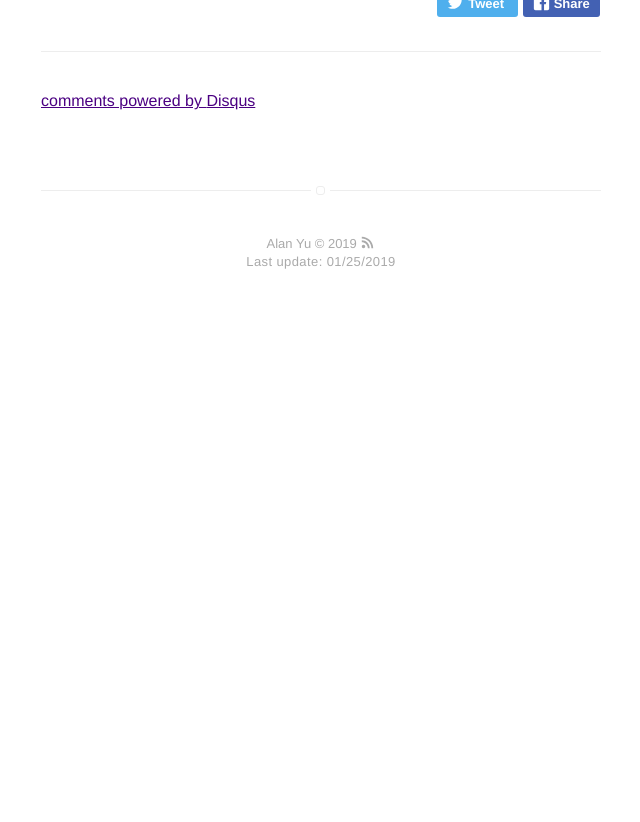
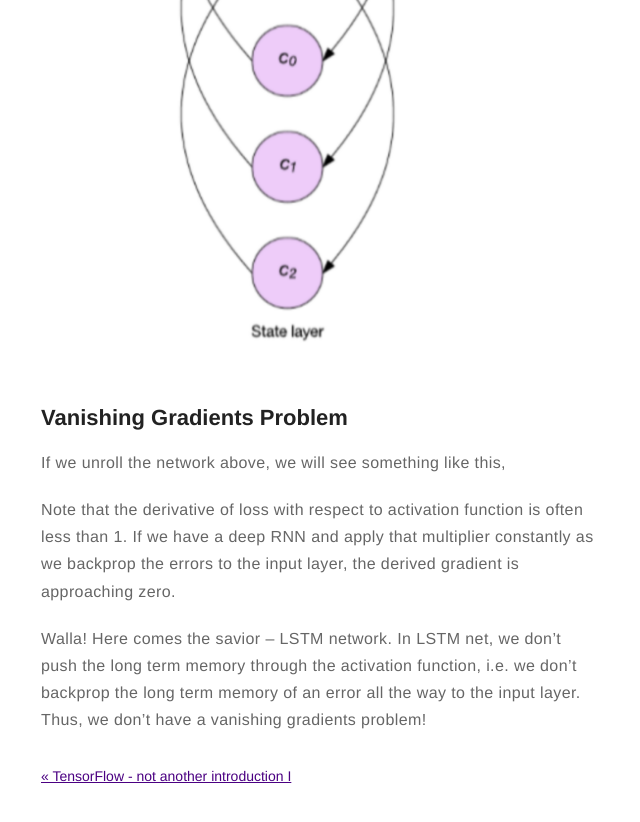
Before and after one commit to AlanFermat/AlanFermat.github.io, a Jekyll site: the page built from _posts/2019-01-18-LSTM.md, in a window 1280 px wide and 900 px high, scrolled down 1288 px. Shown: the top 822 px of the window, without its empty margins (319-959 px from the left). Built offline with Jekyll 4.4.1, drawn with Linux system fonts in a browser that asks for light colours; comment, search, counter and statistics services are not loaded; before the commit the page ends 1622 px from its top, so only the background shows below that; some of the changed text lies outside the part shown.

Commit message:
update lstm blog

```diff
--- a/_posts/2019-01-18-LSTM.md
+++ b/_posts/2019-01-18-LSTM.md
@@ -19,8 +19,22 @@ description: An introduction to Google's open-source neural network framework te
 
 In this post we will introduce a more interesting, state-of-art neural network model to the readers: Long-short-term-memory Network.
 
-_Long-short-term-memory network_ or _LSTM network_ for short is a special case in Recurrent Neural Network that tries to avoid the "vanishing gradient problem."
+_Long-short-term-memory network_ or _LSTM network_ for short is a special case in Recurrent Neural Network that tries to avoid the "vanishing gradients problem."
 
 Lost in the jargons? Let's take a step back and try to understand all the words in the above paragraph. <a href="https://en.wikipedia.org/wiki/Recurrent_neural_network">Recurrent Neural Network</a> is a type of neural network that specializes in processing sequences of inputs via its storage of the internal states.
 
 A typical Recurrent Neural Network looks like the following.
+
+<img src="https://raw.githubusercontent.com/AlanFermat/AlanFermat.github.io/master/assets/images/lstm1.png">
+
+## Vanishing Gradients Problem
+
+If we unroll the network above, we will see something like this,
+
+
+
+Note that the derivative of loss with respect to activation function is often less than 1. If we have a deep RNN and apply that multiplier constantly as we backprop the errors to the input layer, the derived gradient is approaching zero.
+
+
+
+Walla! Here comes the savior -- LSTM network. In LSTM net, we don't push the long term memory through the activation function, i.e. we don't backprop the long term memory of an error all the way to the input layer. Thus, we don't have a vanishing gradients problem!
```
Also changed, not shown: assets/images/lstm2.png (added), assets/images/lstm3.png (added), assets/images/lstm4.png (added), assets/images/lstm5.png (added), 8 other files.
